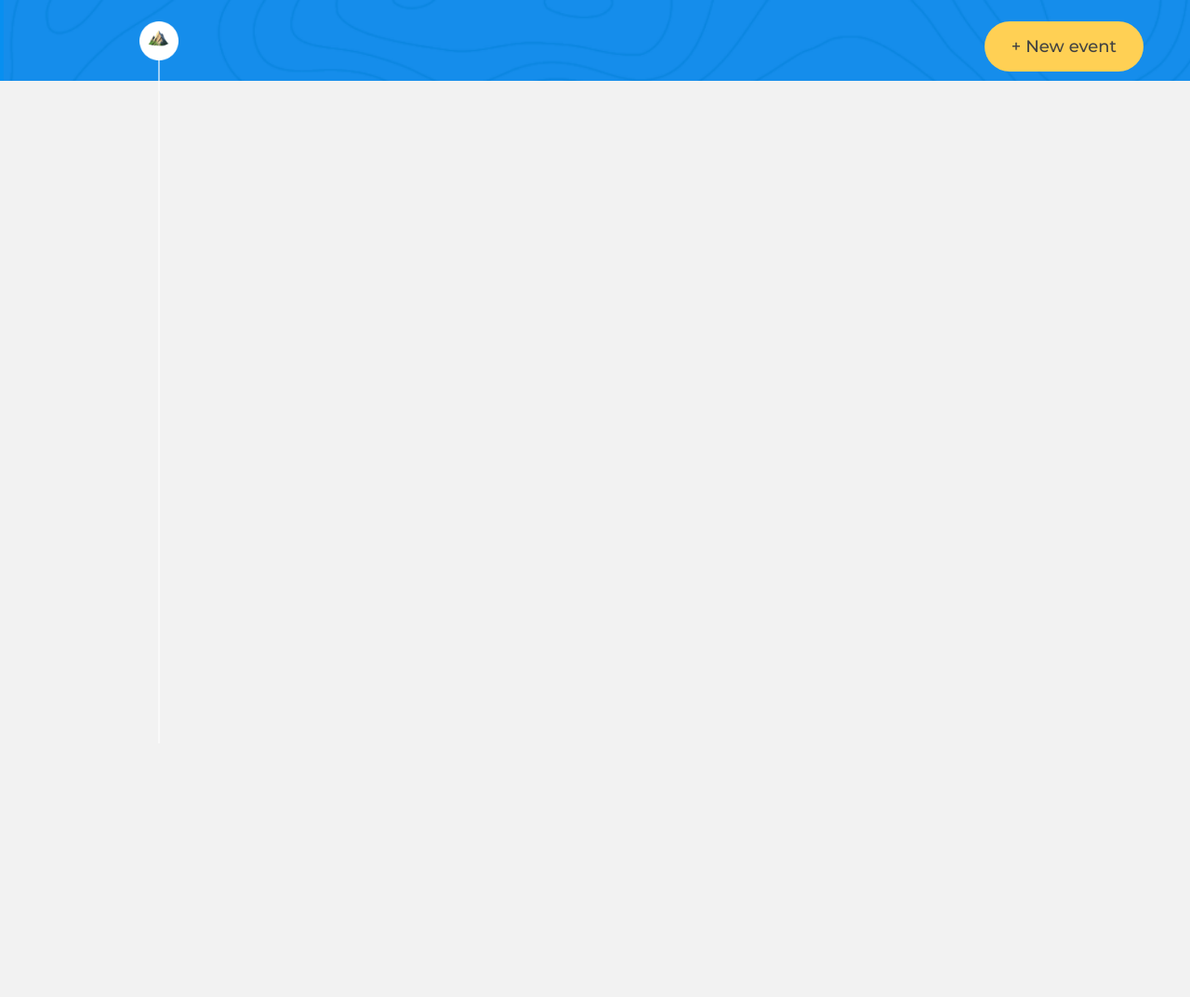
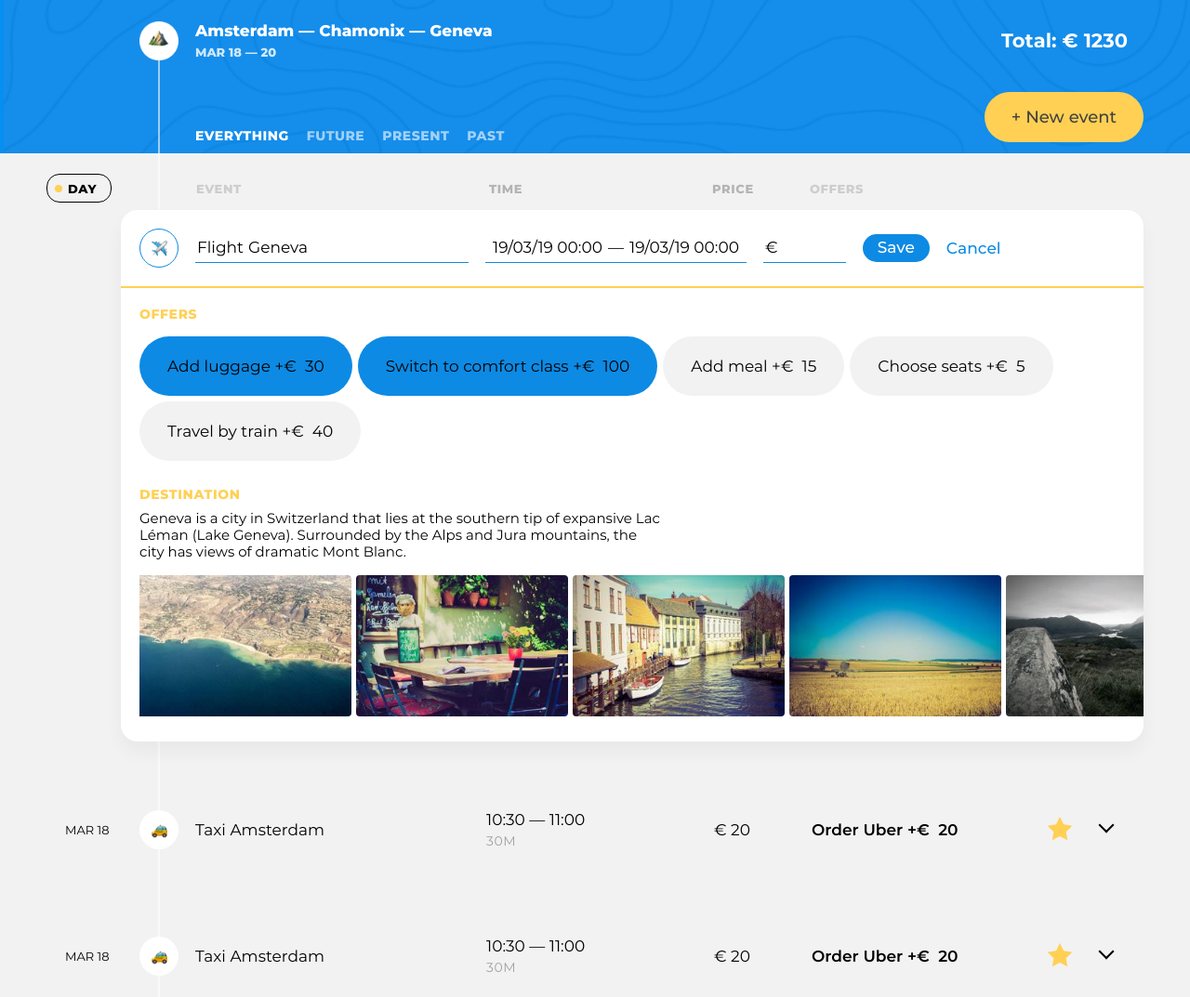
Before and after one commit to htmlacademy-ecmascript/1267999-big-trip-20, a website built with webpack: page public/index.html in a window 1280 px wide. Shown: the top 1073 px of the page at 93% size. Before the commit the page ends 800 px from the top, so only its background shows below. Built offline with nearby package versions, Linux system fonts and the light colour scheme.

Commit message:
module1-task3

```diff
--- a/public/index.html
+++ b/public/index.html
@@ -15,14 +15,6 @@
         <img class="page-header__logo" src="img/logo.png" width="42" height="42" alt="Trip logo">
 
         <div class="trip-main">
-          <div class="trip-main__trip-controls  trip-controls">
-            <div class="trip-controls__filters">
-              <h2 class="visually-hidden">Filter events</h2>
-              <!-- Фильтры -->
-            </div>
-          </div>
-
-          <button class="trip-main__event-add-btn  btn  btn--big  btn--yellow" type="button">New event</button>
         </div>
       </div>
     </header>
@@ -30,10 +22,6 @@
       <div class="page-body__container">
           <section class="trip-events">
             <h2 class="visually-hidden">Trip events</h2>
-
-            <!-- Сортировка -->
-
-            <!-- Контент -->
           </section>
       </div>
     </main>
--- a/src/main.js
+++ b/src/main.js
@@ -0,0 +1,14 @@
+import { render } from './render.js';
+import TripInfoView from './view/trip-info-view.js';
+import TripFiltersView from './view/trip-filters-view.js';
+import NewEventButtonView from './view/new-event-button-view.js';
+import BoardPresenter from './presenter/board-presenter.js';
+
+const siteMainElement = document.querySelector('.trip-main');
+const siteTripEventElement = document.querySelector('.trip-events');
+const boardPresenter = new BoardPresenter({boardContainer: siteTripEventElement});
+
+render(new TripInfoView(), siteMainElement);
+render(new TripFiltersView(), siteMainElement);
+render(new NewEventButtonView(), siteMainElement);
+boardPresenter.init();
--- /dev/null
+++ b/src/presenter/board-presenter.js
@@ -0,0 +1,23 @@
+import {render} from '../render.js';
+import TripSortEventView from '../view/trip-sort-event-view.js';
+import EventListView from '../view/event-list-view.js';
+import EventEditView from '../view/event-edit-view.js';
+import EventDefaultView from '../view/event-default-view.js';
+
+export default class BoardPresenter {
+  boardSortEventComponent = new TripSortEventView();
+  eventListComponent = new EventListView();
+  eventEditView = new EventEditView();
+  constructor({boardContainer}) {
+    this.boardContainer = boardContainer;
+  }
+
+  init() {
+    render(this.boardSortEventComponent, this.boardContainer);
+    render(this.eventListComponent, this.boardContainer);
+    render(this.eventEditView, this.eventListComponent.getElement());
+    for (let i = 0; i < 3; i++) {
+      render(new EventDefaultView(), this.eventListComponent.getElement());
+    }
+  }
+}
--- /dev/null
+++ b/src/view/event-default-view.js
@@ -0,0 +1,58 @@
+import { createElement } from '../render.js';
+
+function createEventDefaultTemplate() {
+  return `<li class="trip-events__item">
+  <div class="event">
+    <time class="event__date" datetime="2019-03-18">MAR 18</time>
+    <div class="event__type">
+      <img class="event__type-icon" width="42" height="42" src="img/icons/taxi.png" alt="Event type icon">
+    </div>
+    <h3 class="event__title">Taxi Amsterdam</h3>
+    <div class="event__schedule">
+      <p class="event__time">
+        <time class="event__start-time" datetime="2019-03-18T10:30">10:30</time>
+        &mdash;
+        <time class="event__end-time" datetime="2019-03-18T11:00">11:00</time>
+      </p>
+      <p class="event__duration">30M</p>
+    </div>
+    <p class="event__price">
+      &euro;&nbsp;<span class="event__price-value">20</span>
+    </p>
+    <h4 class="visually-hidden">Offers:</h4>
+    <ul class="event__selected-offers">
+      <li class="event__offer">
+        <span class="event__offer-title">Order Uber</span>
+        &plus;&euro;&nbsp;
+        <span class="event__offer-price">20</span>
+      </li>
+    </ul>
+    <button class="event__favorite-btn event__favorite-btn--active" type="button">
+      <span class="visually-hidden">Add to favorite</span>
+      <svg class="event__favorite-icon" width="28" height="28" viewBox="0 0 28 28">
+        <path d="M14 21l-8.22899 4.3262 1.57159-9.1631L.685209 9.67376 9.8855 8.33688 14 0l4.1145 8.33688 9.2003 1.33688-6.6574 6.48934 1.5716 9.1631L14 21z"/>
+      </svg>
+    </button>
+    <button class="event__rollup-btn" type="button">
+      <span class="visually-hidden">Open event</span>
+    </button>
+  </div>
+</li>`;
+}
+
+export default class EventDefaultView {
+  getTemplate() {
+    return createEventDefaultTemplate();
+  }
+
+  getElement() {
+    if (!this.element) {
+      this.element = createElement(this.getTemplate());
+    }
+    return this.element;
+  }
+
+  removeElement() {
+    this.element = null;
+  }
+}
--- /dev/null
+++ b/src/view/event-edit-view.js
@@ -0,0 +1,183 @@
+import { createElement } from '../render.js';
+
+function createEventEditTemplate() {
+  return `<li class="trip-events__item">
+  <form class="event event--edit" action="#" method="post">
+    <header class="event__header">
+      <div class="event__type-wrapper">
+        <label class="event__type  event__type-btn" for="event-type-toggle-1">
+          <span class="visually-hidden">Choose event type</span>
+          <img class="event__type-icon" width="17" height="17" src="img/icons/flight.png" alt="Event type icon">
+        </label>
+        <input class="event__type-toggle  visually-hidden" id="event-type-toggle-1" type="checkbox">
+
+        <div class="event__type-list">
+          <fieldset class="event__type-group">
+            <legend class="visually-hidden">Event type</legend>
+
+            <div class="event__type-item">
+              <input id="event-type-taxi-1" class="event__type-input  visually-hidden" type="radio" name="event-type" value="taxi">
+              <label class="event__type-label  event__type-label--taxi" for="event-type-taxi-1">Taxi</label>
+            </div>
+
+            <div class="event__type-item">
+              <input id="event-type-bus-1" class="event__type-input  visually-hidden" type="radio" name="event-type" value="bus">
+              <label class="event__type-label  event__type-label--bus" for="event-type-bus-1">Bus</label>
+            </div>
+
+            <div class="event__type-item">
+              <input id="event-type-train-1" class="event__type-input  visually-hidden" type="radio" name="event-type" value="train">
+              <label class="event__type-label  event__type-label--train" for="event-type-train-1">Train</label>
+            </div>
+
+            <div class="event__type-item">
+              <input id="event-type-ship-1" class="event__type-input  visually-hidden" type="radio" name="event-type" value="ship">
+              <label class="event__type-label  event__type-label--ship" for="event-type-ship-1">Ship</label>
+            </div>
+
+            <div class="event__type-item">
+              <input id="event-type-drive-1" class="event__type-input  visually-hidden" type="radio" name="event-type" value="drive">
+              <label class="event__type-label  event__type-label--drive" for="event-type-drive-1">Drive</label>
+            </div>
+
+            <div class="event__type-item">
+              <input id="event-type-flight-1" class="event__type-input  visually-hidden" type="radio" name="event-type" value="flight" checked>
+              <label class="event__type-label  event__type-label--flight" for="event-type-flight-1">Flight</label>
+            </div>
+
+            <div class="event__type-item">
+              <input id="event-type-check-in-1" class="event__type-input  visually-hidden" type="radio" name="event-type" value="check-in">
+              <label class="event__type-label  event__type-label--check-in" for="event-type-check-in-1">Check-in</label>
+            </div>
+
+            <div class="event__type-item">
+              <input id="event-type-sightseeing-1" class="event__type-input  visually-hidden" type="radio" name="event-type" value="sightseeing">
+              <label class="event__type-label  event__type-label--sightseeing" for="event-type-sightseeing-1">Sightseeing</label>
+            </div>
+
+            <div class="event__type-item">
+              <input id="event-type-restaurant-1" class="event__type-input  visually-hidden" type="radio" name="event-type" value="restaurant">
+              <label class="event__type-label  event__type-label--restaurant" for="event-type-restaurant-1">Restaurant</label>
+            </div>
+          </fieldset>
+        </div>
+      </div>
+
+      <div class="event__field-group  event__field-group--destination">
+        <label class="event__label  event__type-output" for="event-destination-1">
+          Flight
+        </label>
+        <input class="event__input  event__input--destination" id="event-destination-1" type="text" name="event-destination" value="Geneva" list="destination-list-1">
+        <datalist id="destination-list-1">
+          <option value="Amsterdam"></option>
+          <option value="Geneva"></option>
+          <option value="Chamonix"></option>
+        </datalist>
+      </div>
+
+      <div class="event__field-group  event__field-group--time">
+        <label class="visually-hidden" for="event-start-time-1">From</label>
+        <input class="event__input  event__input--time" id="event-start-time-1" type="text" name="event-start-time" value="19/03/19 00:00">
+        &mdash;
+        <label class="visually-hidden" for="event-end-time-1">To</label>
+        <input class="event__input  event__input--time" id="event-end-time-1" type="text" name="event-end-time" value="19/03/19 00:00">
+      </div>
+
+      <div class="event__field-group  event__field-group--price">
+        <label class="event__label" for="event-price-1">
+          <span class="visually-hidden">Price</span>
+          &euro;
+        </label>
+        <input class="event__input  event__input--price" id="event-price-1" type="text" name="event-price" value="">
+      </div>
+
+      <button class="event__save-btn  btn  btn--blue" type="submit">Save</button>
+      <button class="event__reset-btn" type="reset">Cancel</button>
+    </header>
+    <section class="event__details">
+      <section class="event__section  event__section--offers">
+        <h3 class="event__section-title  event__section-title--offers">Offers</h3>
+
+        <div class="event__available-offers">
+          <div class="event__offer-selector">
+            <input class="event__offer-checkbox  visually-hidden" id="event-offer-luggage-1" type="checkbox" name="event-offer-luggage" checked>
+            <label class="event__offer-label" for="event-offer-luggage-1">
+              <span class="event__offer-title">Add luggage</span>
+              &plus;&euro;&nbsp;
+              <span class="event__offer-price">30</span>
+            </label>
+          </div>
+
+          <div class="event__offer-selector">
+            <input class="event__offer-checkbox  visually-hidden" id="event-offer-comfort-1" type="checkbox" name="event-offer-comfort" checked>
+            <label class="event__offer-label" for="event-offer-comfort-1">
+              <span class="event__offer-title">Switch to comfort class</span>
+              &plus;&euro;&nbsp;
+              <span class="event__offer-price">100</span>
+            </label>
+          </div>
+
+          <div class="event__offer-selector">
+            <input class="event__offer-checkbox  visually-hidden" id="event-offer-meal-1" type="checkbox" name="event-offer-meal">
+            <label class="event__offer-label" for="event-offer-meal-1">
+              <span class="event__offer-title">Add meal</span>
+              &plus;&euro;&nbsp;
+              <span class="event__offer-price">15</span>
+            </label>
+          </div>
+
+          <div class="event__offer-selector">
+            <input class="event__offer-checkbox  visually-hidden" id="event-offer-seats-1" type="checkbox" name="event-offer-seats">
+            <label class="event__offer-label" for="event-offer-seats-1">
+              <span class="event__offer-title">Choose seats</span>
+              &plus;&euro;&nbsp;
+              <span class="event__offer-price">5</span>
+            </label>
+          </div>
+
+          <div class="event__offer-selector">
+            <input class="event__offer-checkbox  visually-hidden" id="event-offer-train-1" type="checkbox" name="event-offer-train">
+            <label class="event__offer-label" for="event-offer-train-1">
+              <span class="event__offer-title">Travel by train</span>
+              &plus;&euro;&nbsp;
+              <span class="event__offer-price">40</span>
+            </label>
+          </div>
+        </div>
+      </section>
+
+      <section class="event__section  event__section--destination">
+        <h3 class="event__section-title  event__section-title--destination">Destination</h3>
+        <p class="event__destination-description">Geneva is a city in Switzerland that lies at the southern tip of expansive Lac Léman (Lake Geneva). Surrounded by the Alps and Jura mountains, the city has views of dramatic Mont Blanc.</p>
+
+        <div class="event__photos-container">
+          <div class="event__photos-tape">
+            <img class="event__photo" src="img/photos/1.jpg" alt="Event photo">
+            <img class="event__photo" src="img/photos/2.jpg" alt="Event photo">
+            <img class="event__photo" src="img/photos/3.jpg" alt="Event photo">
+            <img class="event__photo" src="img/photos/4.jpg" alt="Event photo">
+            <img class="event__photo" src="img/photos/5.jpg" alt="Event photo">
+          </div>
+        </div>
+      </section>
+    </section>
+  </form>
+</li>`;
+}
+
+export default class EventEditView {
+  getTemplate() {
+    return createEventEditTemplate();
+  }
+
+  getElement() {
+    if (!this.element) {
+      this.element = createElement(this.getTemplate());
+    }
+    return this.element;
+  }
+
+  removeElement() {
+    this.element = null;
+  }
+}
--- /dev/null
+++ b/src/view/event-list-view.js
@@ -0,0 +1,22 @@
+import { createElement } from '../render.js';
+
+function createEventListTemplate() {
+  return '<ul class="trip-events__list"></ul>';
+}
+
+export default class EventListView {
+  getTemplate() {
+    return createEventListTemplate();
+  }
+
+  getElement() {
+    if (!this.element) {
+      this.element = createElement(this.getTemplate());
+    }
+    return this.element;
+  }
+
+  removeElement() {
+    this.element = null;
+  }
+}
--- /dev/null
+++ b/src/view/new-event-button-view.js
@@ -0,0 +1,22 @@
+import { createElement } from '../render.js';
+
+function createNewEventButtonTemplate() {
+  return '<button class="trip-main__event-add-btn  btn  btn--big  btn--yellow" type="button">New event</button>';
+}
+
+export default class NewEventButtonView {
+  getTemplate() {
+    return createNewEventButtonTemplate();
+  }
+
+  getElement() {
+    if (!this.element) {
+      this.element = createElement(this.getTemplate());
+    }
+    return this.element;
+  }
+
+  removeElement() {
+    this.element = null;
+  }
+}
--- /dev/null
+++ b/src/view/trip-filters-view.js
@@ -0,0 +1,49 @@
+import { createElement } from '../render.js';
+
+function createTripFiltersTemplate() {
+  return `<div class="trip-main__trip-controls  trip-controls">
+  <div class="trip-controls__filters">
+    <h2 class="visually-hidden">Filter events</h2>
+    <form class="trip-filters" action="#" method="get">
+      <div class="trip-filters__filter">
+        <input id="filter-everything" class="trip-filters__filter-input  visually-hidden" type="radio" name="trip-filter" value="everything" checked>
+        <label class="trip-filters__filter-label" for="filter-everything">Everything</label>
+      </div>
+
+      <div class="trip-filters__filter">
+        <input id="filter-future" class="trip-filters__filter-input  visually-hidden" type="radio" name="trip-filter" value="future">
+        <label class="trip-filters__filter-label" for="filter-future">Future</label>
+      </div>
+
+      <div class="trip-filters__filter">
+        <input id="filter-present" class="trip-filters__filter-input  visually-hidden" type="radio" name="trip-filter" value="present">
+        <label class="trip-filters__filter-label" for="filter-present">Present</label>
+      </div>
+
+      <div class="trip-filters__filter">
+        <input id="filter-past" class="trip-filters__filter-input  visually-hidden" type="radio" name="trip-filter" value="past">
+        <label class="trip-filters__filter-label" for="filter-past">Past</label>
+      </div>
+
+      <button class="visually-hidden" type="submit">Accept filter</button>
+    </form>
+  </div>
+</div>`;
+}
+
+export default class TripFiltersView {
+  getTemplate() {
+    return createTripFiltersTemplate();
+  }
+
+  getElement() {
+    if (!this.element) {
+      this.element = createElement(this.getTemplate());
+    }
+    return this.element;
+  }
+
+  removeElement() {
+    this.element = null;
+  }
+}
--- /dev/null
+++ b/src/view/trip-info-view.js
@@ -0,0 +1,32 @@
+import { createElement } from '../render.js';
+
+function createTripInfoTemplate() {
+  return `<section class="trip-main__trip-info  trip-info">
+  <div class="trip-info__main">
+    <h1 class="trip-info__title">Amsterdam &mdash; Chamonix &mdash; Geneva</h1>
+
+    <p class="trip-info__dates">Mar 18&nbsp;&mdash;&nbsp;20</p>
+  </div>
+
+  <p class="trip-info__cost">
+    Total: &euro;&nbsp;<span class="trip-info__cost-value">1230</span>
+  </p>
+</section>`;
+}
+
+export default class TripInfoView {
+  getTemplate() {
+    return createTripInfoTemplate();
+  }
+
+  getElement() {
+    if (!this.element) {
+      this.element = createElement(this.getTemplate());
+    }
+    return this.element;
+  }
+
+  removeElement() {
+    this.element = null;
+  }
+}
--- /dev/null
+++ b/src/view/trip-sort-event-view.js
@@ -0,0 +1,47 @@
+import { createElement } from '../render.js';
+
+function createTripSortEventView() {
+  return `<form class="trip-events__trip-sort  trip-sort" action="#" method="get">
+  <div class="trip-sort__item  trip-sort__item--day">
+    <input id="sort-day" class="trip-sort__input  visually-hidden" type="radio" name="trip-sort" value="sort-day" checked>
+    <label class="trip-sort__btn" for="sort-day">Day</label>
+  </div>
+
+  <div class="trip-sort__item  trip-sort__item--event">
+    <input id="sort-event" class="trip-sort__input  visually-hidden" type="radio" name="trip-sort" value="sort-event" disabled>
+    <label class="trip-sort__btn" for="sort-event">Event</label>
+  </div>
+
+  <div class="trip-sort__item  trip-sort__item--time">
+    <input id="sort-time" class="trip-sort__input  visually-hidden" type="radio" name="trip-sort" value="sort-time">
+    <label class="trip-sort__btn" for="sort-time">Time</label>
+  </div>
+
+  <div class="trip-sort__item  trip-sort__item--price">
+    <input id="sort-price" class="trip-sort__input  visually-hidden" type="radio" name="trip-sort" value="sort-price">
+    <label class="trip-sort__btn" for="sort-price">Price</label>
+  </div>
+
+  <div class="trip-sort__item  trip-sort__item--offer">
+    <input id="sort-offer" class="trip-sort__input  visually-hidden" type="radio" name="trip-sort" value="sort-offer" disabled>
+    <label class="trip-sort__btn" for="sort-offer">Offers</label>
+  </div>
+</form>`;
+}
+
+export default class TripSortEventView {
+  getTemplate() {
+    return createTripSortEventView();
+  }
+
+  getElement() {
+    if (!this.element) {
+      this.element = createElement(this.getTemplate());
+    }
+    return this.element;
+  }
+
+  removeElement() {
+    this.element = null;
+  }
+}
```
